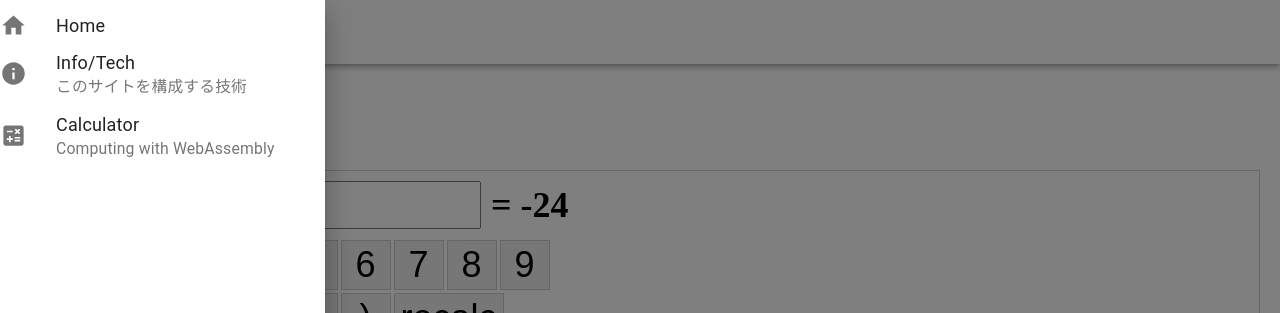
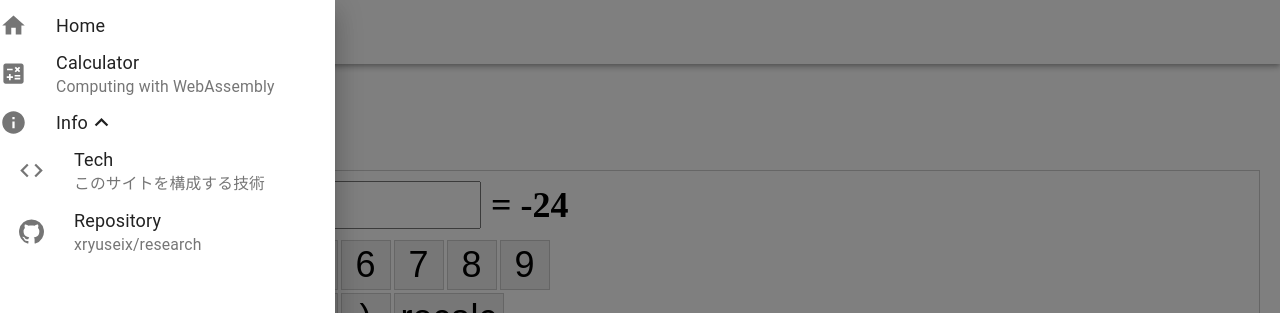
Before and after one commit to xryuseix/research, a Next.js app in the folder website/: page /research/apps/calc in a window 1280 px wide. Both pictures are taken after a click on the button "menu". Shown: the top 313 px of the page. Built offline with nearby package versions, Linux system fonts and the light colour scheme.

Commit message:
feat: サイドバーにGitHubリンク追加

```diff
--- a/website/components/Layout/Layout.module.css
+++ b/website/components/Layout/Layout.module.css
@@ -16,6 +16,8 @@
   align-items: center;
   flex-grow: 1;
   display: inline;
+  color: #0070f3;
+  text-decoration: none;
 }
 
 .logo {
--- a/website/components/Layout/MenuBar.tsx
+++ b/website/components/Layout/MenuBar.tsx
@@ -12,6 +12,8 @@ import MenuIcon from "@mui/icons-material/Menu";
 import { listItemClasses } from "@mui/material/ListItem";
 import ListItem, { ListItemProps } from "@mui/material/ListItem";
 import List from "@mui/material/List";
+import ListItemButton from "@mui/material/ListItemButton";
+import Collapse from "@mui/material/Collapse";
 
 import Button from "@material-ui/core/Button";
 import Drawer from "@material-ui/core/Drawer";
@@ -21,6 +23,9 @@ import ListItemText from "@material-ui/core/ListItemText";
 import HomeIcon from "@material-ui/icons/Home";
 import CalculateIcon from "@mui/icons-material/Calculate";
 import InfoIcon from "@mui/icons-material/Info";
+import CodeIcon from "@mui/icons-material/Code";
+import GitHubIcon from "@mui/icons-material/GitHub";
+import { ExpandLess, ExpandMore } from "@mui/icons-material";
 
 const titleStyle: { [key: string]: string | number } = {
   textTransform: "none",
@@ -37,20 +42,40 @@ type LinkListItemProps = Omit<
 const LinkListItem = React.forwardRef<HTMLAnchorElement, LinkListItemProps>(
   function LinkListItem(props, forwardedRef) {
     const { href, ...other } = props;
-    return (
-      <Link href={href} passHref>
-        <ListItem component="a" button ref={forwardedRef} {...other} />
-      </Link>
-    );
+    if (href.startsWith("http")) {
+      return (
+        <a
+          href={href}
+          target="_blank"
+          rel="noopener noreferrer"
+          style={{ textDecoration: "none", color: "#212121" }}
+        >
+          <ListItem component="a" button ref={forwardedRef} {...other} />
+        </a>
+      );
+    } else {
+      return (
+        <Link href={href} passHref>
+          <ListItem component="a" button ref={forwardedRef} {...other} />
+        </Link>
+      );
+    }
   }
 );
 
 const MenuBar: FC = ({ children }) => {
+  // Drawer の開閉
   const [drawerOpen, setDrawerOpen] = React.useState(false);
-  // Drawer の開閉
   const handleDrawerToggle = () => {
-    setDrawerOpen(!drawerOpen); // Drawer の開閉状態を反転
+    setDrawerOpen(!drawerOpen);
   };
+
+  // ネストされたリスト の開閉
+  const [open, setOpen] = React.useState(true);
+  const handleClick = () => {
+    setOpen(!open);
+  };
+
   return (
     <>
       <Box sx={{ flexGrow: 1 }}>
@@ -95,17 +120,7 @@ const MenuBar: FC = ({ children }) => {
             <ListItemIcon>
               <HomeIcon />
             </ListItemIcon>
-            <ListItemText primary="Home" />
-          </LinkListItem>
-          <LinkListItem href="/info/tech">
-            <ListItemIcon>
-              <InfoIcon />
-            </ListItemIcon>
-            <ListItemText
-              primary="Info/Tech"
-              secondary="このサイトを構成する技術"
-              style={{ width: "3em" }}
-            />
+            <ListItemText primary="Home" style={{ width: "1em" }} />
           </LinkListItem>
           <LinkListItem href="/apps/calc">
             <ListItemIcon>
@@ -114,9 +129,41 @@ const MenuBar: FC = ({ children }) => {
             <ListItemText
               primary="Calculator"
               secondary="Computing with WebAssembly"
-              style={{ width: "3em" }}
+              style={{ width: "5em" }}
             />
           </LinkListItem>
+          <ListItemButton onClick={handleClick}>
+            <ListItemIcon>
+              <InfoIcon />
+            </ListItemIcon>
+            <ListItemText primary="Info" />
+            {open ? <ExpandLess /> : <ExpandMore />}
+          </ListItemButton>
+          <Collapse in={open} timeout="auto" unmountOnExit>
+            <List component="div" disablePadding style={{ marginLeft: "1em" }}>
+              <LinkListItem href="/info/tech">
+                <ListItemIcon>
+                  <CodeIcon />
+                </ListItemIcon>
+                <ListItemText
+                  primary="Tech"
+                  secondary="このサイトを構成する技術"
+                  style={{ width: "0em" }}
+                />
+              </LinkListItem>
+              <LinkListItem href="https://github.com/xryuseix/research">
+                <ListItemIcon>
+                  <GitHubIcon />
+                </ListItemIcon>
+                <ListItemText
+                  primary="Repository"
+                  secondary="xryuseix/research"
+                  style={{ width: "0em" }}
+                  className="noLinkCSS"
+                />
+              </LinkListItem>
+            </List>
+          </Collapse>
         </List>
       </Drawer>
       <div>{children}</div>
--- a/website/components/Layout/layout.module.css
+++ b/website/components/Layout/layout.module.css
@@ -16,6 +16,8 @@
   align-items: center;
   flex-grow: 1;
   display: inline;
+  color: #0070f3;
+  text-decoration: none;
 }
 
 .logo {
--- a/website/styles/globals.css
+++ b/website/styles/globals.css
@@ -14,11 +14,6 @@ body {
   box-sizing: border-box;
 }
 
-a {
-  color: #0070f3;
-  text-decoration: none;
-}
-
 a:hover {
   text-decoration: underline;
 }
```
